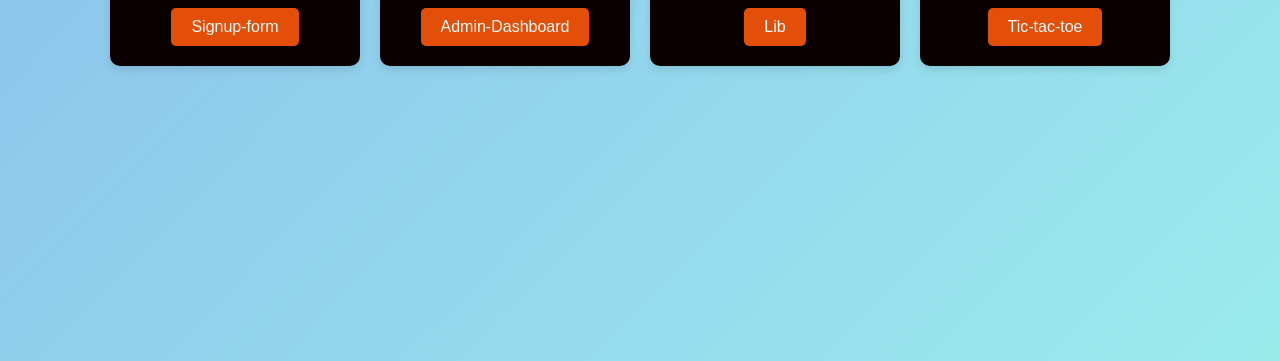
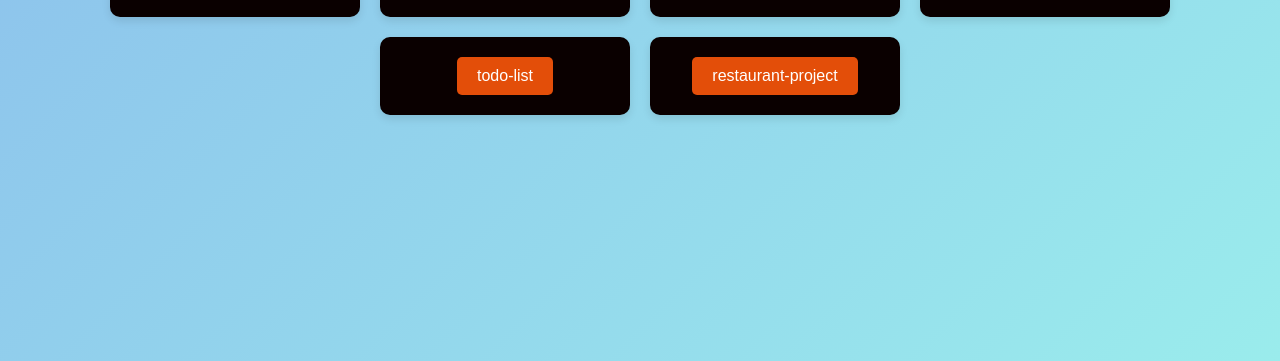
Before and after one commit to Anil-Gollapalli/qtrams_training, a plain HTML site: page My_projects/projects.html in a window 1280 px wide. Shown: the part 439-800 px from the top of the page. Drawn offline with Linux system fonts and the light colour scheme.

Commit message:
Safe commit message

```diff
--- a/My_projects/projects.html
+++ b/My_projects/projects.html
@@ -27,8 +27,18 @@
             </a>
         </div>
         <div class="card">
-            <a href="https://anil-gollapalli.github.io/qtrams_training/Tic-tac-toe/tic-tac-toe.html" target="_blank">
+            <a href="https://github.com/Anil-Gollapalli/qtrams_training/tree/main/Tic-tac-toe" target="_blank">
                 <button>Tic-tac-toe</button>
+            </a>
+        </div>
+        <div class="card">
+            <a href="https://anil-gollapalli.github.io/todo-list/" target="_blank">
+                <button>todo-list</button>
+            </a>
+        </div>
+        <div class="card">
+            <a href="https://anil-gollapalli.github.io/restaurant-project/" target="_blank">
+                <button>restaurant-project</button>
             </a>
         </div>
     </div>
--- a/Tic-tac-toe/tic-tac-toe.js
+++ b/Tic-tac-toe/tic-tac-toe.js
@@ -1,4 +1,4 @@
-// Game board module
+// Gameboard module
 const Gameboard = (() => {
     let board = Array(9).fill('');
 
@@ -110,6 +110,7 @@ const GameController = (() => {
             return false;
         }
 
+        // Check for a winner or tie after the move has been made
         if (checkWin()) {
             gameOver = true;
             return 'win';
@@ -153,6 +154,7 @@ const DisplayController = (() => {
     const updateStatus = result => {
         if (result === 'win') {
             alert(`${GameController.getCurrentPlayer().name} Wins!`);
+            status.textContent = `${GameController.getCurrentPlayer().name} Wins!`;
         } else if (result === 'tie') {
             status.textContent = "It's a Tie!";
         } else if (!GameController.isGameOver()) {
```
